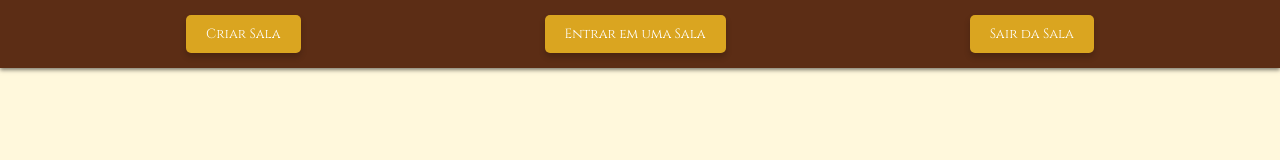
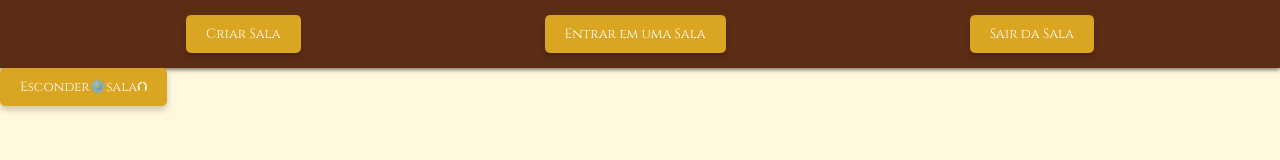
Before and after one commit to devlodi/Contador_munchkin, a plain HTML site: page index.html in a window 1280 px wide. Drawn offline with Linux system fonts and the light colour scheme.

Commit message:
Update index.html

```diff
--- a/index.html
+++ b/index.html
@@ -12,6 +12,8 @@
         <button id="joinRoomBtn">Entrar em uma Sala</button>
         <button id="leaveRoomBtn">Sair da Sala</button>
     </header>
+    <button id="toggleHeaderBtn" class="toggle-header">Esconder⚙️sala⮉</button>
+
 
 <div id="createRoomModal" class="modal">
     <div class="modal-content create-room-content">
```
